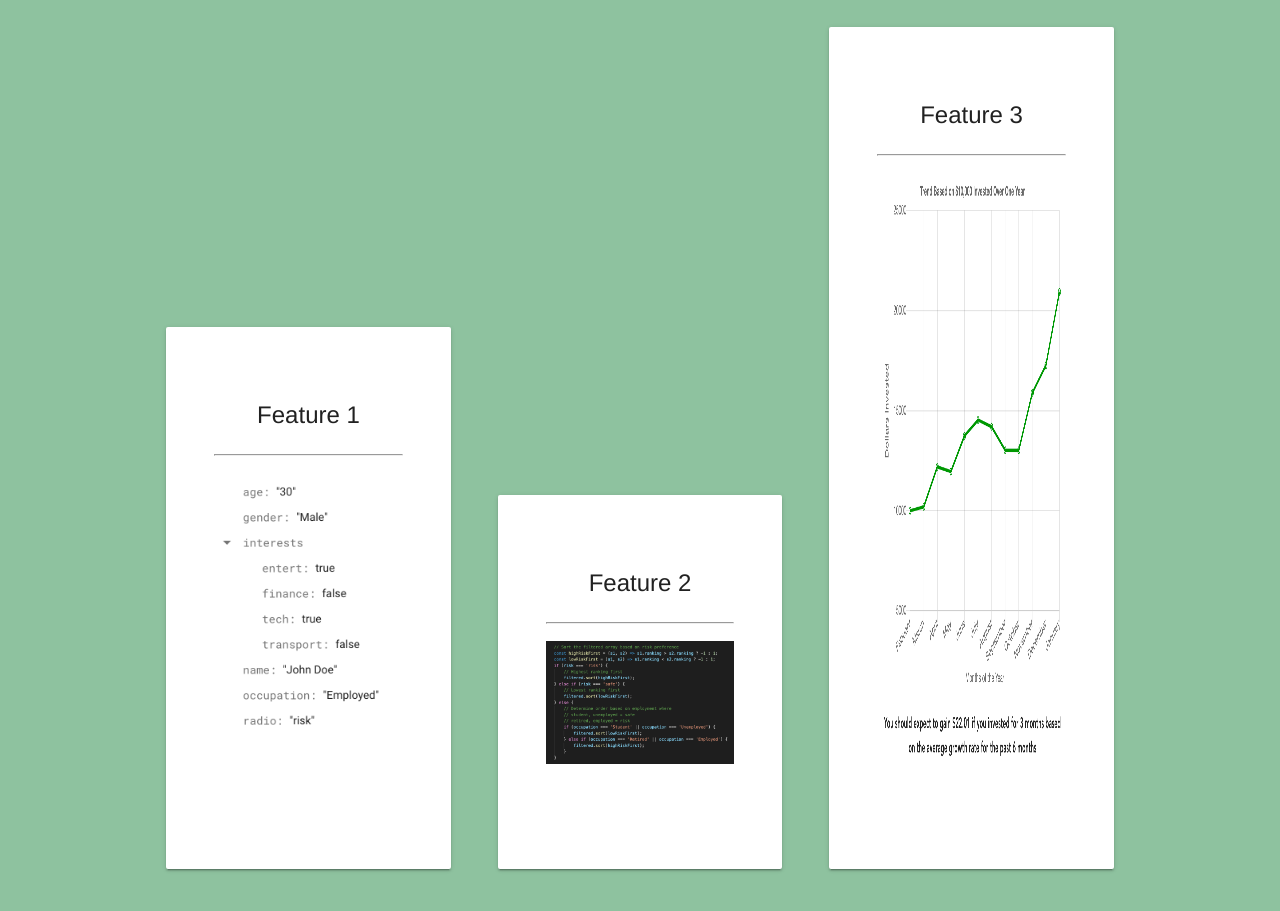
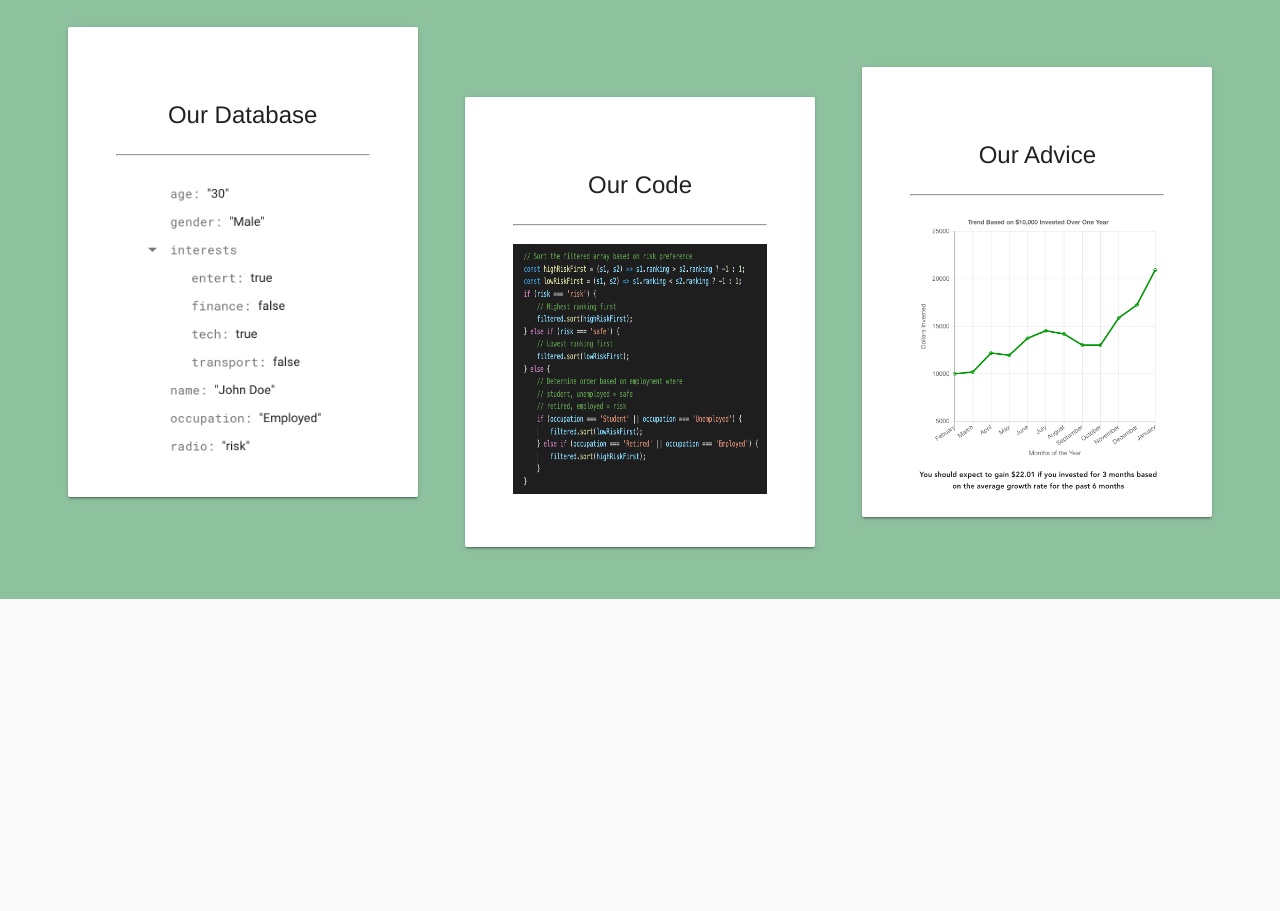
Before and after one commit to ArmaanLala/invEZ, a Vue app in the folder client/: page / in a window 1280 px wide. Shown: the part 1160-2071 px from the top of the page. After the commit the page ends 1759 px from the top, so only its background shows below. Built offline with nearby package versions, Linux system fonts and the light colour scheme.

Commit message:
image displaying stuff and stuff

```diff
--- a/client/src/components/Home.vue
+++ b/client/src/components/Home.vue
@@ -27,39 +27,45 @@
 			</md-card>
 		</div>
 		<div class="card2">
-			<md-card style="margin-right:4%">
+			<!-- IMAGE 1 -->
+			<md-card style="margin-right:4%; width:350px; height:470px">
 				<md-card-header>
-					<div class="md-title">Feature 1</div>
+					<div class="md-title">Our Database</div>
 				</md-card-header>
 				<hr />
 				<h2>
-					<img src="../assets/r1.png" style="height=590px" />
+					<img src="../assets/r1.png" style="width:210px; height: 320px">
 				</h2>
 				<br />
 				<br />
 			</md-card>
-			<md-card style="margin-right:4%">
+
+			<!-- IMAGE 2 -->
+			<md-card style="margin-right:4%; width:350px; height:450px">
 				<md-card-header>
-					<div class="md-title">Feature 2</div>
+					<div class="md-title">Our Code</div>
 				</md-card-header>
 				<hr />
 				<h2>
-					<img src="../assets/r2.png" style="height=590px" />
+					<img src="../assets/r2.png" style="width:700px; height: 250px">
 				</h2>
 				<br />
 				<br />
 			</md-card>
-			<md-card>
+
+			<!-- IMAGE 3 -->
+			<md-card style="width:350px; height:450px">
 				<md-card-header>
-					<div class="md-title">Feature 3</div>
+					<div class="md-title">Our Advice</div>
 				</md-card-header>
 				<hr />
 				<h2>
-					<img src="../assets/r3.png" style="height:590px;" />
+					<img src="../assets/r3.png" style="width:400px; height: 280px">
 				</h2>
 				<br />
 				<br />
 			</md-card>
+
 		</div>
 	</div>
 </template>
```
